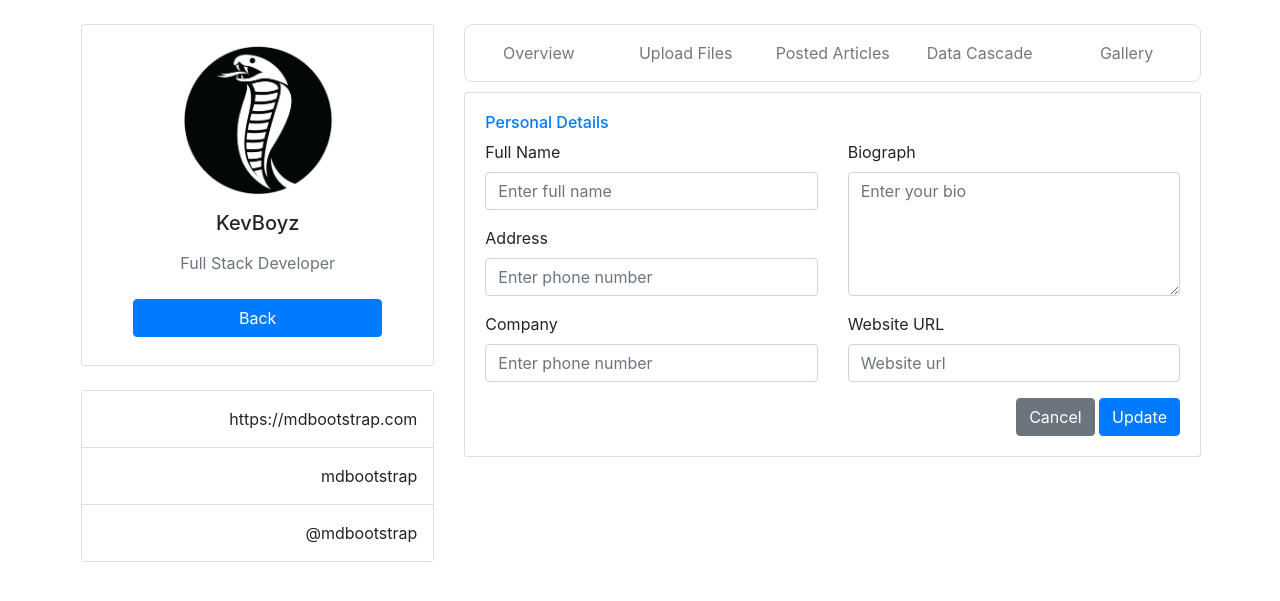
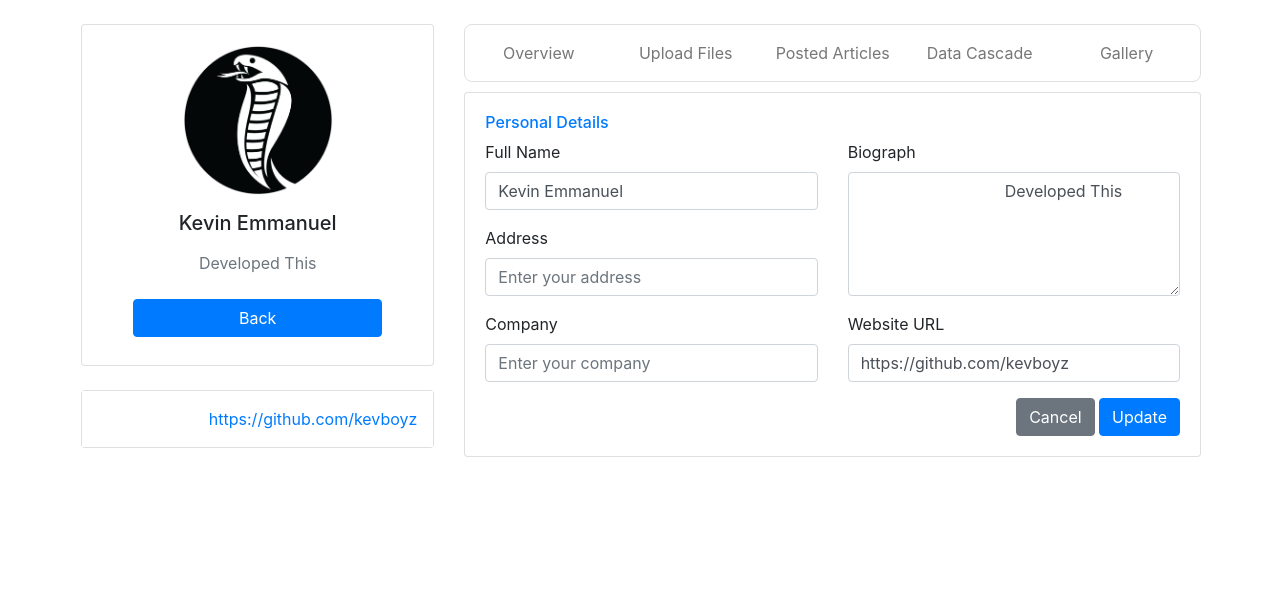
Before and after one commit to KevBoyz/Snake-Cloud, a Flask app: a page that uses website/templates/base_profile.html in a window 1280 px wide. Shown: the part 56-657 px from the top of the page. Run offline with Flask 2, Linux system fonts and the light colour scheme; a user stored in the database is signed in; data comes from the database, SQL or seed files in the repository; both versions use the stored data as it was after the commit.

Commit message:
profile edit backend

```diff
--- a/website/models.py
+++ b/website/models.py
@@ -7,3 +7,7 @@ class User(db.Model, UserMixin):
     name = db.Column(db.String(20), unique=True)
     email = db.Column(db.String(100), unique=True)
     password = db.Column(db.String(100))
+    fullName = db.Column(db.String())
+    website = db.Column(db.String())
+    address = db.Column(db.String())
+    bio = db.Column(db.String(200))
--- a/website/templates/base_profile.html
+++ b/website/templates/base_profile.html
@@ -10,8 +10,8 @@
             <div class="card-body text-center">
               <img src="../static/media/default_prof_image.jpg" alt="avatar" title="Source: Vecteezy.com"
                 class="rounded-circle img-fluid" style="width: 150px;">
-              <h5 class="my-3">{{user_page.name}}</h5>
-              <p class="text-muted mb-4">Full Stack Developer</p>
+              <h5 class="my-3">{{user_page.fullName}}</h5>
+              <p class="text-muted mb-4">{{user_page.bio}}</p>
               <div class="d-flex justify-content-around mb-2">
                 {% if user_page.name != current_user.name %}
                   <button type="button" class="btn btn-outline-primary ms-1" style="width: 30%">Message</button>
@@ -24,22 +24,25 @@
           </div>
             </div>
             <div class="card mb-4 mb-lg-0">
+              {% if user_page.website%}
                 <div class="card-body p-0">
                   <ul class="list-group list-group-flush rounded-3">
                     <li class="list-group-item d-flex justify-content-between align-items-center p-3">
                       <i class="fas fa-globe fa-lg text-warning"></i>
-                    <p class="mb-0">https://mdbootstrap.com</p>
-                  </li>
-                  <li class="list-group-item d-flex justify-content-between align-items-center p-3">
-                    <i class="fab fa-github fa-lg" style="color: #333333;"></i>
-                    <p class="mb-0">mdbootstrap</p>
-                  </li>
-                  <li class="list-group-item d-flex justify-content-between align-items-center p-3">
-                    <i class="fab fa-twitter fa-lg" style="color: #55acee;"></i>
-                    <p class="mb-0">@mdbootstrap</p>
+                      <a class="mb-0" href="{{user_page.website}}">{{user_page.website}}</a>
                     </li>
                   </ul>
                 </div>
+              {% else %}
+                 <div class="card-body p-0" style="border: 0px">
+                  <ul class="list-group list-group-flush rounded-3">
+                    <li class="list-group-item d-flex justify-content-left align-items-center p-3">
+                      <i class="fas fa-globe fa-lg text-warning"></i>
+                      <a class="mb-0" href="http://snake.cloud/{{user_page.name}}">http://snake.cloud/{{user_page.name}}</a>
+                    </li>
+                  </ul>
+                </div>
+              {% endif %}
             </div>
           </div>
           <div class="col-lg-8">
--- a/website/templates/profile_edit.html
+++ b/website/templates/profile_edit.html
@@ -7,7 +7,7 @@
 {% endblock %}
 
 {% block main_content %}
-    <form class="col-xl-9 col-lg-9 col-md-12 col-sm-12 col-12" style="margin: 10px 0 0 0; width: 100%; padding:0; max-width: 100%;">
+    <form class="col-xl-9 col-lg-9 col-md-12 col-sm-12 col-12" method="POST" style="margin: 10px 0 0 0; width: 100%; padding:0; max-width: 100%;">
         <div class="card h-100">
             <div class="card-body">
                 <div class="row gutters">
@@ -17,33 +17,35 @@
                     <div class="col-xl-6 col-lg-6 col-md-6 col-sm-6 col-12">
                         <div class="form-group">
                             <label for="fullName">Full Name</label>
-                            <input type="text" class="form-control" id="fullName" placeholder="Enter full name">
+                            <input type="text" class="form-control" id="fullName" name="fullName" placeholder="Enter your full name" value="{{current_user.fullName}}">
                         </div>
                         <div class="form-group">
-                            <label for="phone">Address</label>
-                            <input type="text" class="form-control" id="address" placeholder="Enter phone number">
+                            <label>Address</label>
+                            <input type="text" class="form-control" id="address" placeholder="Enter your address" value="{{current_user.address}}">
                         </div>
                         <div class="form-group">
-                            <label for="phone">Company</label>
-                            <input type="text" class="form-control" id="company" placeholder="Enter phone number">
+                            <label>Company</label>
+                            <input type="text" class="form-control" id="company" placeholder="Enter your company">
                         </div>
                     </div>
                     <div class="col-xl-6 col-lg-6 col-md-6 col-sm-6 col-12">
                         <div class="form-group">
-                            <label for="eMail">Biograph</label>
-                            <textarea name="Text1" class="form-control" id="bio" placeholder="Enter your bio" cols="40" rows="5" style="height: 124px"></textarea>
+                            <label>Biograph</label>
+                            <textarea class="form-control" id="bio" name="bio" placeholder="Enter your bio" cols="40" rows="5" style="height: 124px; text-align:left;">
+                                {{current_user.bio.strip()}}
+                            </textarea>
                         </div>
                         <div class="form-group">
                             <label for="website">Website URL</label>
-                            <input type="url" class="form-control" id="website" placeholder="Website url">
+                            <input type="url" class="form-control" id="website" name="website" placeholder="Website url" value="{{current_user.website}}">
                         </div>
                     </div>
                 </div>
                 <div class="row gutters">
                     <div class="col-xl-12 col-lg-12 col-md-12 col-sm-12 col-12">
                         <div class="text-right">
-                            <button type="button" id="submit" name="submit" class="btn btn-secondary" value="cancel">Cancel</button>
-                            <button type="button" id="submit" name="submit" class="btn btn-primary" value="update">Update</button>
+                            <a class="btn btn-secondary" href="/{{current_user.name}}" style="color:white;">Cancel</a>
+                            <button type="submit" id="submit" name="submit" class="btn btn-primary" value="update">Update</button>
                         </div>
                     </div>
                 </div>
--- a/website/views.py
+++ b/website/views.py
@@ -29,5 +29,8 @@ def profile_edit(user_name):
     if not user:
         return abort(401)
     if request.method == 'POST':
-        ...
+        user.fullName = request.form.get('fullName')
+        user.bio = request.form.get('bio')
+        user.website = request.form.get('website')
+        db.session.commit()
     return render_template('profile_edit.html', user_page=current_user, user=current_user)
```
Also changed, not shown: website/auth.py (+9 -4 lines), website/database.db. Lines whose indentation alone changed are shown as unchanged.
